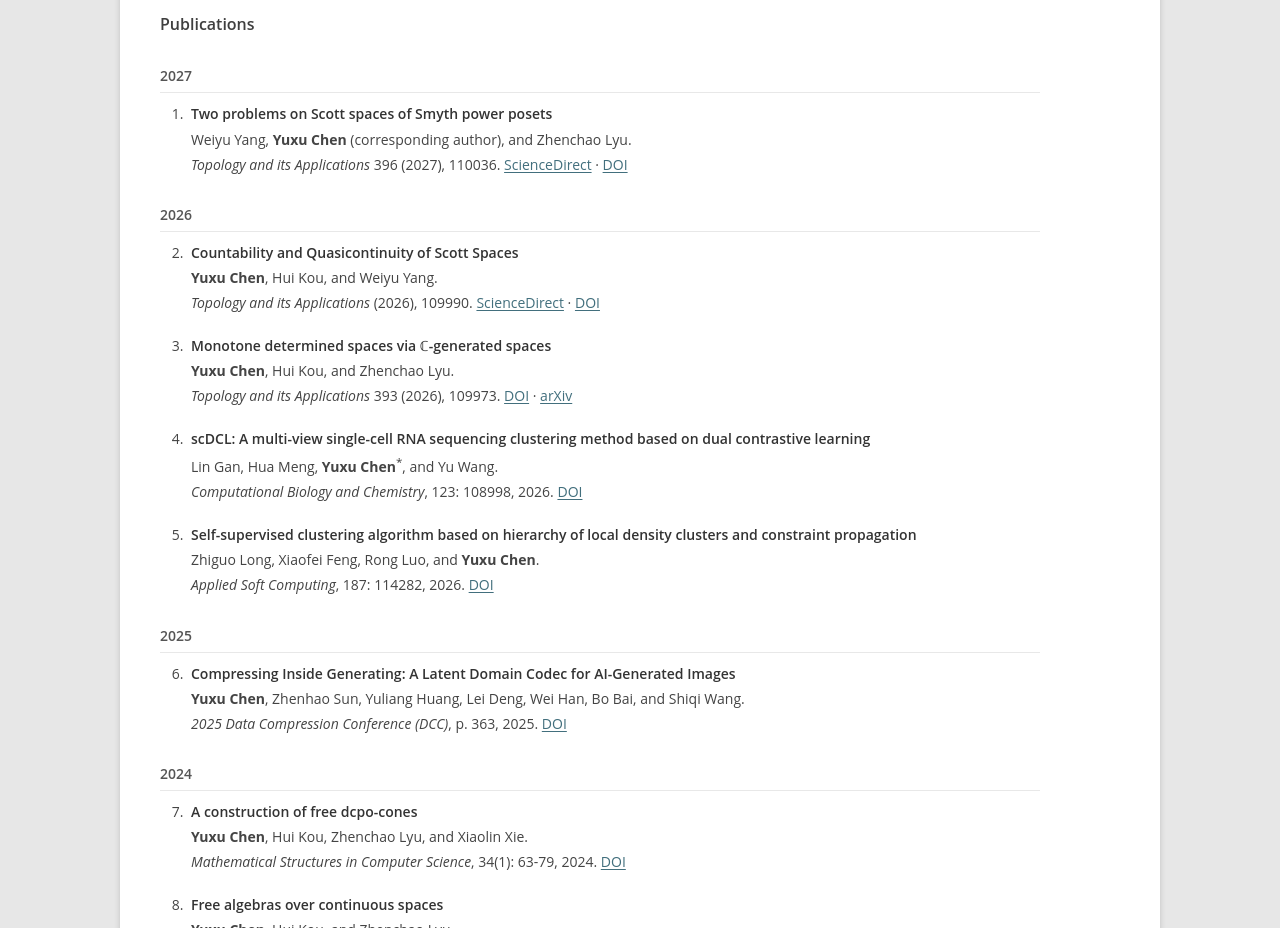
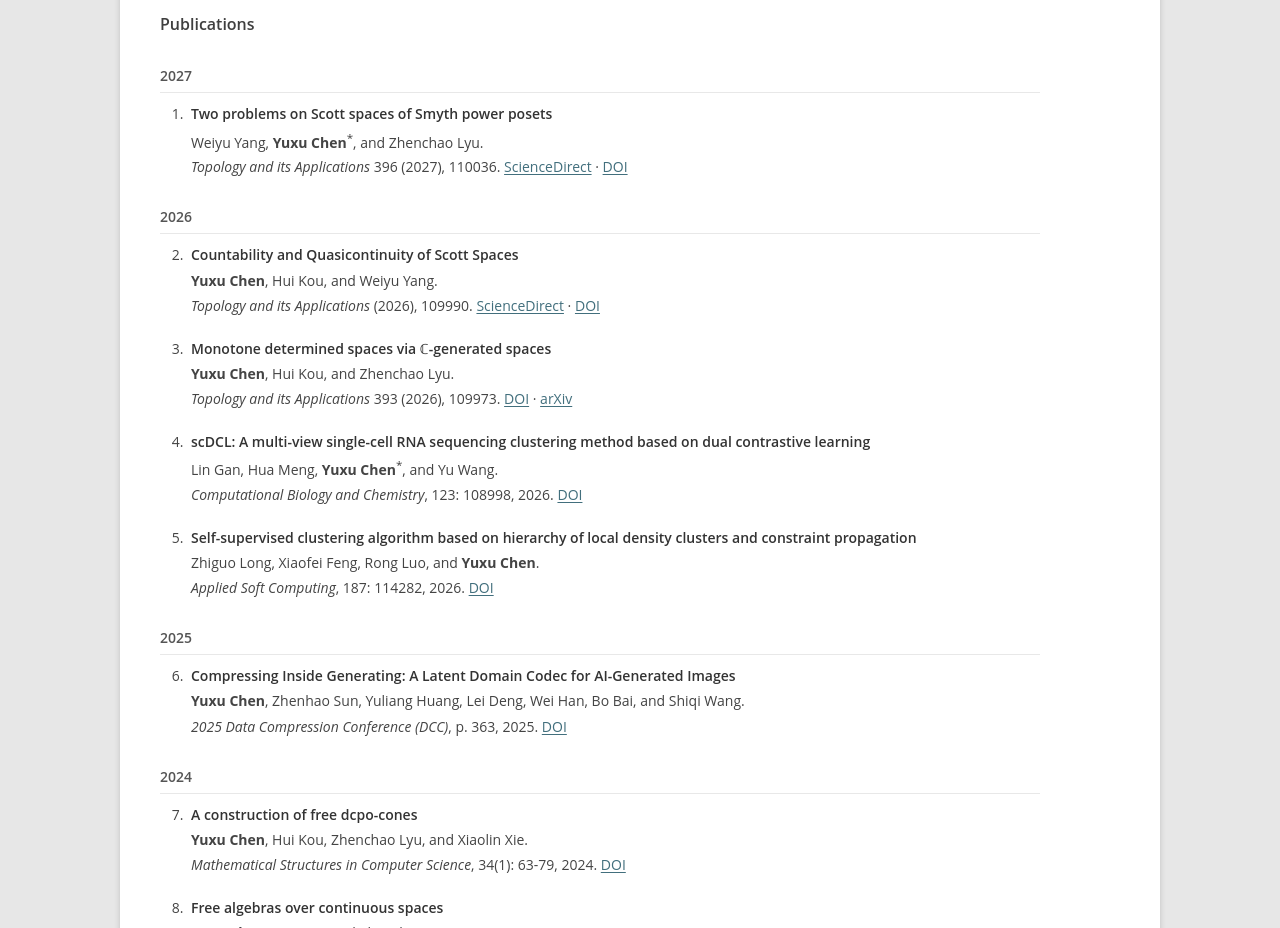
Before and after one commit to ChanYuxu/ChanYuxu.github.io, a plain HTML site: page index.html in a window 1280 px wide. Shown: the part 920-1848 px from the top of the page. Drawn offline with Linux system fonts and the light colour scheme.

Commit message:
Use superscript asterisk for corresponding author

```diff
--- a/index.html
+++ b/index.html
@@ -87,7 +87,7 @@
         <ol class="publication-list">
           <li class="publication">
             <p class="publication-title"><a href="https://doi.org/10.1016/j.topol.2026.110036" target="_blank" rel="noopener">Two problems on Scott spaces of Smyth power posets</a></p>
-            <p>Weiyu Yang, <strong>Yuxu Chen</strong> (corresponding author), and Zhenchao Lyu.</p>
+            <p>Weiyu Yang, <strong>Yuxu Chen</strong><sup>*</sup>, and Zhenchao Lyu.</p>
             <p><em>Topology and its Applications</em> 396 (2027), 110036. <a href="https://www.sciencedirect.com/science/article/pii/S0166864126003263" target="_blank" rel="noopener">ScienceDirect</a> · <a href="https://doi.org/10.1016/j.topol.2026.110036" target="_blank" rel="noopener">DOI</a></p>
           </li>
         </ol>
```
